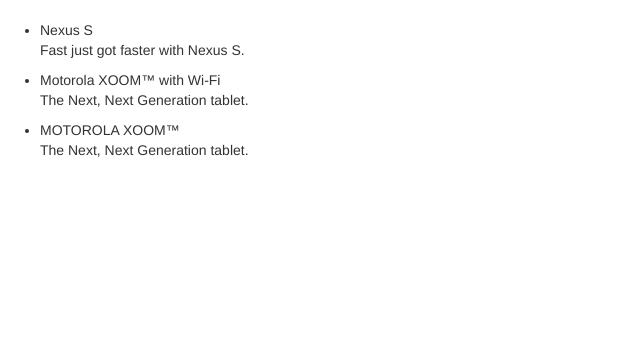
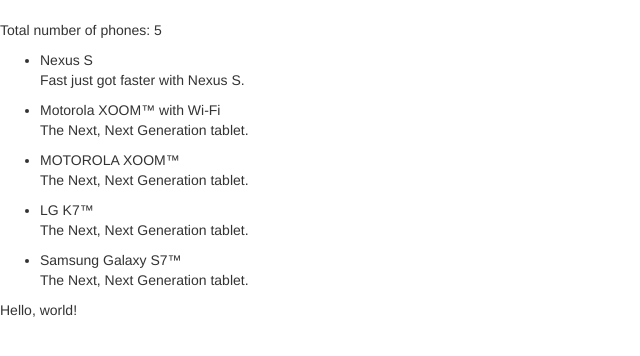
Before and after one commit to dismel007/angular-phoneapp, a website: page app/index.html in a window 1280 px wide. Shown: the whole page, without its empty margins (0-640 px from the left). Drawn offline with nearby package versions, Linux system fonts and the light colour scheme.

Commit message:
Angular Step 3

```diff
--- a/app/index.html
+++ b/app/index.html
@@ -13,6 +13,7 @@
 
     <!-- Use a custom component to render a list of phones -->
     <phone-list></phone-list>
+    <greet-user></greet-user>
 
   </body>
 </html>
--- a/app/phone-list.component.js
+++ b/app/phone-list.component.js
@@ -5,6 +5,7 @@
   module('phonecatApp').
   component('phoneList', {
     template:
+    '<p>Total number of phones: {{$ctrl.phones.length}}</p>'+
         '<ul>' +
           '<li ng-repeat="phone in $ctrl.phones">' +
             '<span>{{phone.name}}</span>' +
@@ -22,7 +23,23 @@
         }, {
           name: 'MOTOROLA XOOM™',
           snippet: 'The Next, Next Generation tablet.'
+        }, {
+          name: 'LG K7™',
+          snippet: 'The Next, Next Generation tablet.'
+        }, {
+          name: 'Samsung Galaxy S7™',
+          snippet: 'The Next, Next Generation tablet.'
         }
+
       ];
     }
   });
+
+angular.
+module('phonecatApp').
+component('greetUser', {
+  template: 'Hello, {{$ctrl.user}}!',
+  controller: function GreetUserController() {
+    this.user = 'world';
+  }
+});
```
Also changed, not shown: app/app.spec.js (deleted, +0 -14 lines), app/phone-list.component.spec.js (+11 -1 lines).
